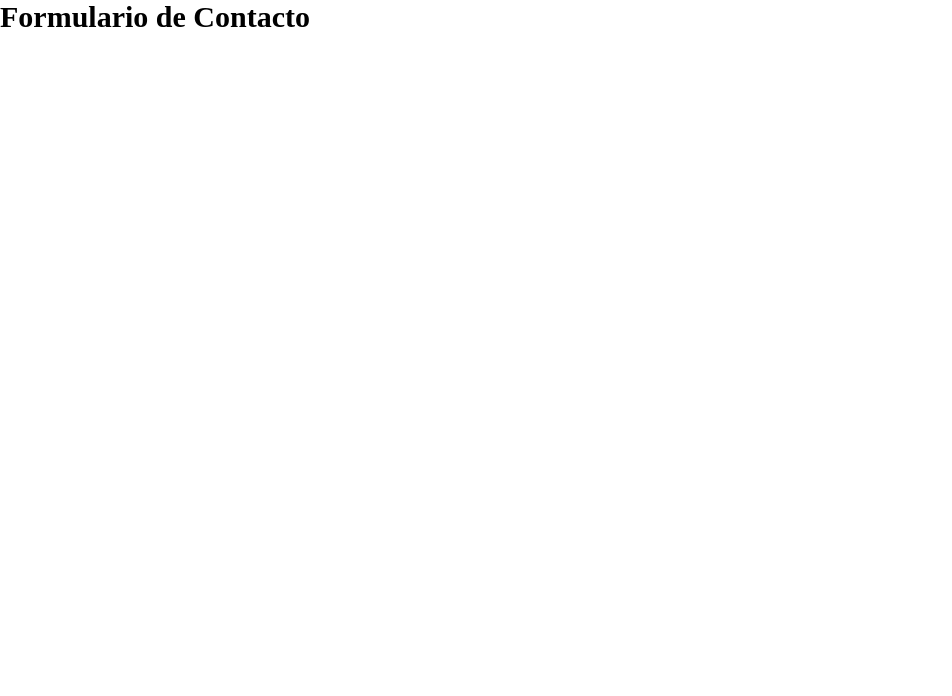
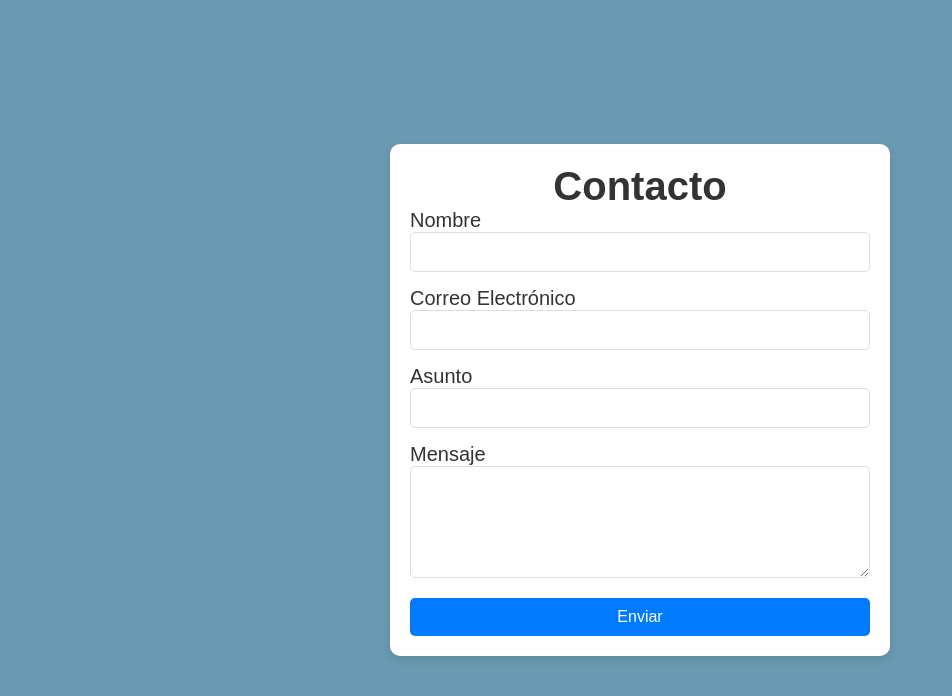
Before and after one commit to imafckingwalkinparadox/Proyectos_Formulario, a plain HTML site: page componentes/DeContacto/DeContacto.html in a window 1280 px wide. Shown: the whole page, without its empty margins (0-952 px from the left). Drawn offline with Linux system fonts and the light colour scheme.

Commit message:
Se completa formulario de Contacto
-no hay observaciones

```diff
--- a/componentes/DeContacto/DeContacto.css
+++ b/componentes/DeContacto/DeContacto.css
@@ -0,0 +1,68 @@
+body {
+    font-family: Arial, sans-serif;
+    background-color: #699ab1;
+    margin: 0;
+    padding: 0;
+    display: flex;
+    justify-content: center;
+    align-items: center;
+    height: 100vh;
+}
+
+.section-h {
+    background-color: white;
+    padding: 20px;
+    border-radius: 10px;
+    box-shadow: 0 4px 8px rgba(0, 0, 0, 0.1);
+    width: 100%;
+    max-width: 500px;
+}
+
+h1 {
+    text-align: center;
+    color: #333;
+}
+
+.contacto {
+    display: flex;
+    flex-direction: column;
+}
+
+.mando {
+    margin-bottom: 15px;
+}
+
+.mando label {
+    margin-bottom: 5px;
+    color: #333;
+}
+
+.mando input, .mando textarea {
+    width: 100%;
+    padding: 10px;
+    border: 1px solid #ddd;
+    border-radius: 5px;
+    box-sizing: border-box;
+    font-size: 16px;
+}
+
+.mando input:focus,
+.mando textarea:focus {
+    border-color: #007BFF;
+    outline: none;
+}
+
+button {
+    padding: 10px 15px;
+    background-color: #007BFF;
+    color: white;
+    border: none;
+    border-radius: 5px;
+    font-size: 16px;
+    cursor: pointer;
+    transition: background-color 0.3s ease;
+}
+
+button:hover {
+    background-color: #0056b3;
+}
--- a/componentes/DeContacto/DeContacto.html
+++ b/componentes/DeContacto/DeContacto.html
@@ -11,9 +11,28 @@
 </head>
 <body>
 
-    <h2>Formulario de Contacto</h2>
-
-    <script src="DeContacto.js"></script>
+    <div class="section-h">
+        <h1>Contacto</h1>
+        <form action="#" method="post" class="contacto">
+            <div class="mando">
+                <label for="name">Nombre</label>
+                <input type="text" id="name" name="name" required>
+            </div>
+            <div class="mando">
+                <label for="email">Correo Electrónico</label>
+                <input type="email" id="email" name="email" required>
+            </div>
+            <div class="mando">
+                <label for="subject">Asunto</label>
+                <input type="text" id="subject" name="subject" required>
+            </div>
+            <div class="mando">
+                <label for="message">Mensaje</label>
+                <textarea id="message" name="message" rows="5" required></textarea>
+            </div>
+            <button type="submit">Enviar</button>
+        </form>
+    </div>
 
 </body>
 </html>
```
